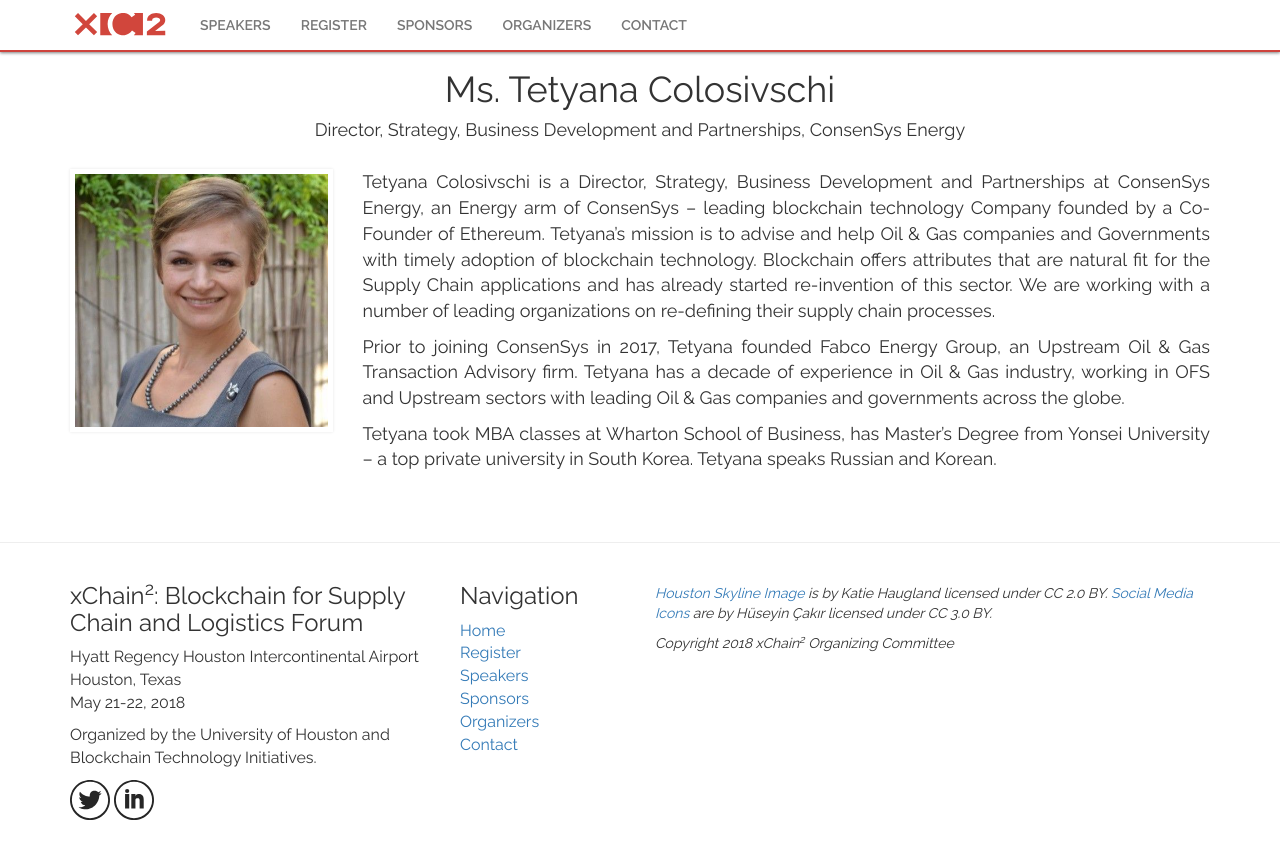
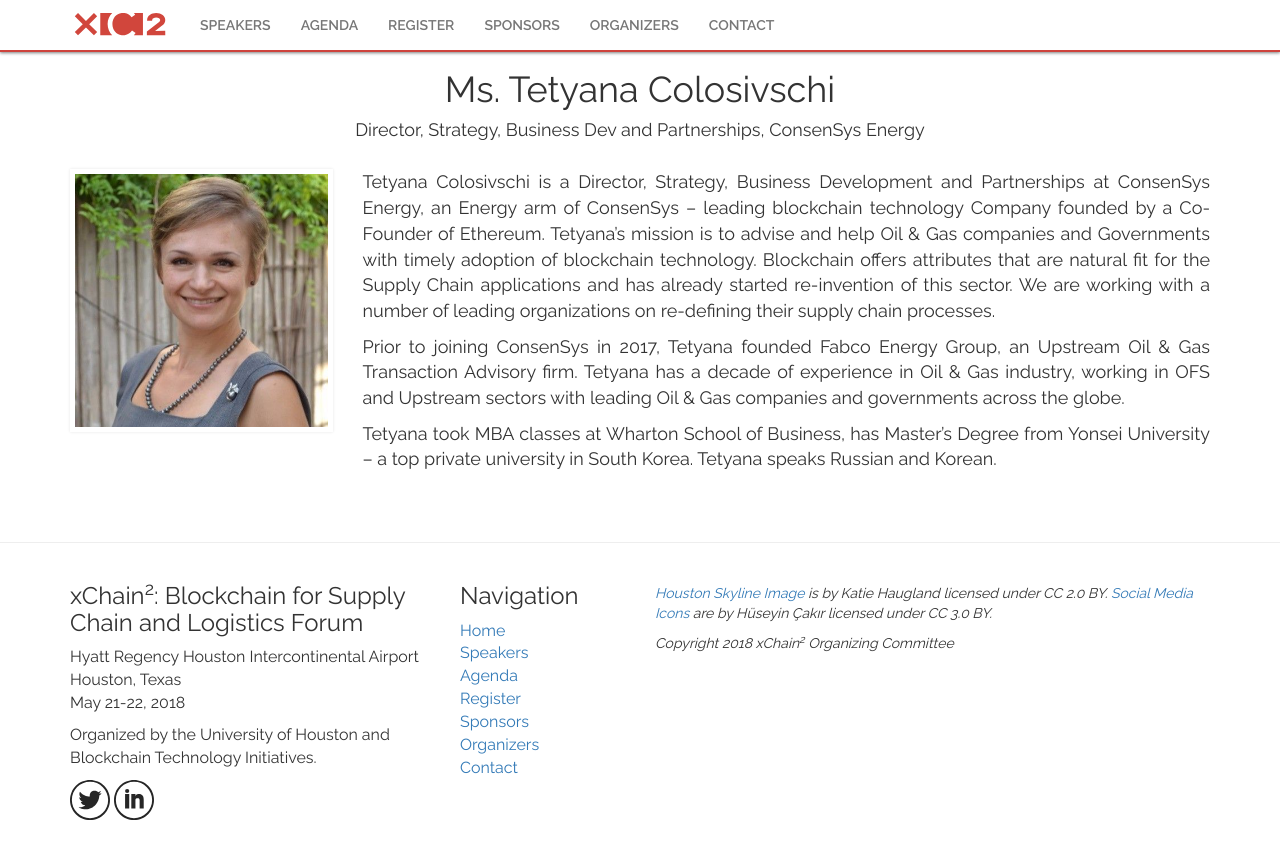
Before and after one commit to gnawalishyam/jekyll, a Jekyll site: the page built from _posts/2018-02-24-Tetyana-Colosivschi.md, in a window 1280 px wide. Shown: the top 859 px of the page. Built offline with Jekyll 4.4.1, drawn with Linux system fonts in a browser that asks for light colours; some web fonts are replaced.

Commit message:
Added Day 1 agenda and shortened Tetyana's position

```diff
--- a/_layouts/default.html
+++ b/_layouts/default.html
@@ -45,18 +45,18 @@
 				<ul class="nav navbar-nav">
 					{% if page.layout == 'default' %}
 					<li><a class="nav-item text-center" href="#speakers">Speakers</a></li>
-					<!--<li><a class="nav-item" href="#program">Agenda</a></li>-->
+					<li><a class="nav-item text-center" href="#agenda">Agenda</a></li>
 					<li><a class="nav-item text-center" href="#register">Register</a></li>
 					<li><a class="nav-item text-center" href="#sponsors">Sponsors</a></li>
 					<li><a class="nav-item text-center" href="#organizers">Organizers</a></li>
 					<li><a class="nav-item text-center" href="#contact">Contact</a></li>
 					{% else %}
-					<li><a class="nav-item" href="/#speakers">Speakers</a></li>
-					<!--<li><a class="nav-item" href="/#program">Agenda</a></li>-->
-					<li><a class="nav-item" href="/#register">Register</a></li>
-					<li><a class="nav-item" href="/#sponsors">Sponsors</a></li>
-					<li><a class="nav-item" href="/#organizers">Organizers</a></li>
-					<li><a class="nav-item" href="/#contact">Contact</a></li>
+					<li><a class="nav-item text-center" href="/#speakers">Speakers</a></li>
+					<li><a class="nav-item text-center" href="/#agenda">Agenda</a></li>
+					<li><a class="nav-item text-center" href="/#register">Register</a></li>
+					<li><a class="nav-item text-center" href="/#sponsors">Sponsors</a></li>
+					<li><a class="nav-item text-center" href="/#organizers">Organizers</a></li>
+					<li><a class="nav-item text-center" href="/#contact">Contact</a></li>
 					{% endif %}
 				</ul>
 			</div>
@@ -96,9 +96,9 @@
 					<h3>Navigation</h3>
 					<ul class="list-unstyled">
 						<li><a class="" href="/">Home</a></li>
-						<!--<li><a class="" href="/#program">Agenda</a></li>-->
+						<li><a class="" href="/#speakers">Speakers</a></li>
+						<li><a class="" href="/#agenda">Agenda</a></li>
 						<li><a class="" href="/#register">Register</a></li>
-						<li><a class="" href="/#speakers">Speakers</a></li>
 						<li><a class="" href="/#sponsors">Sponsors</a></li>
 						<li><a class="" href="/#organizers">Organizers</a></li>
 						<li><a class="" href="/#contact">Contact</a></li>
--- a/_posts/2018-02-24-Tetyana-Colosivschi.md
+++ b/_posts/2018-02-24-Tetyana-Colosivschi.md
@@ -5,7 +5,7 @@
 
 title:  "Tetyana Colosivschi"
 name: "Ms. Tetyana Colosivschi"
-position: "Director, Strategy, Business Development and Partnerships, ConsenSys Energy"
+position: "Director, Strategy, Business Dev and Partnerships, ConsenSys Energy"
 blurb: ""
 categories: speakers
 image: "/res/people/Tetyana-Colosivschi.jpg"
```
Also changed, not shown: index.html (+105 -0 lines).
